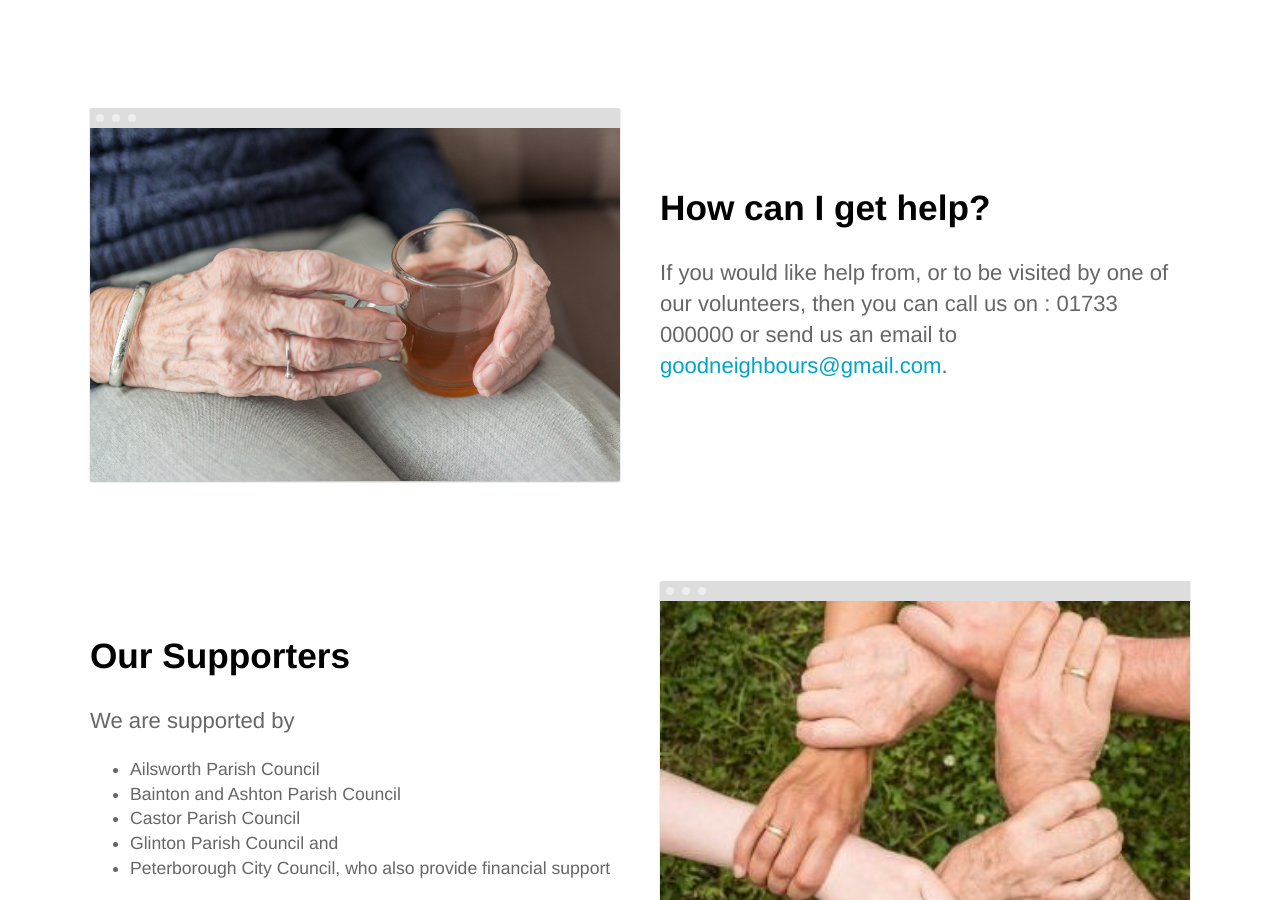
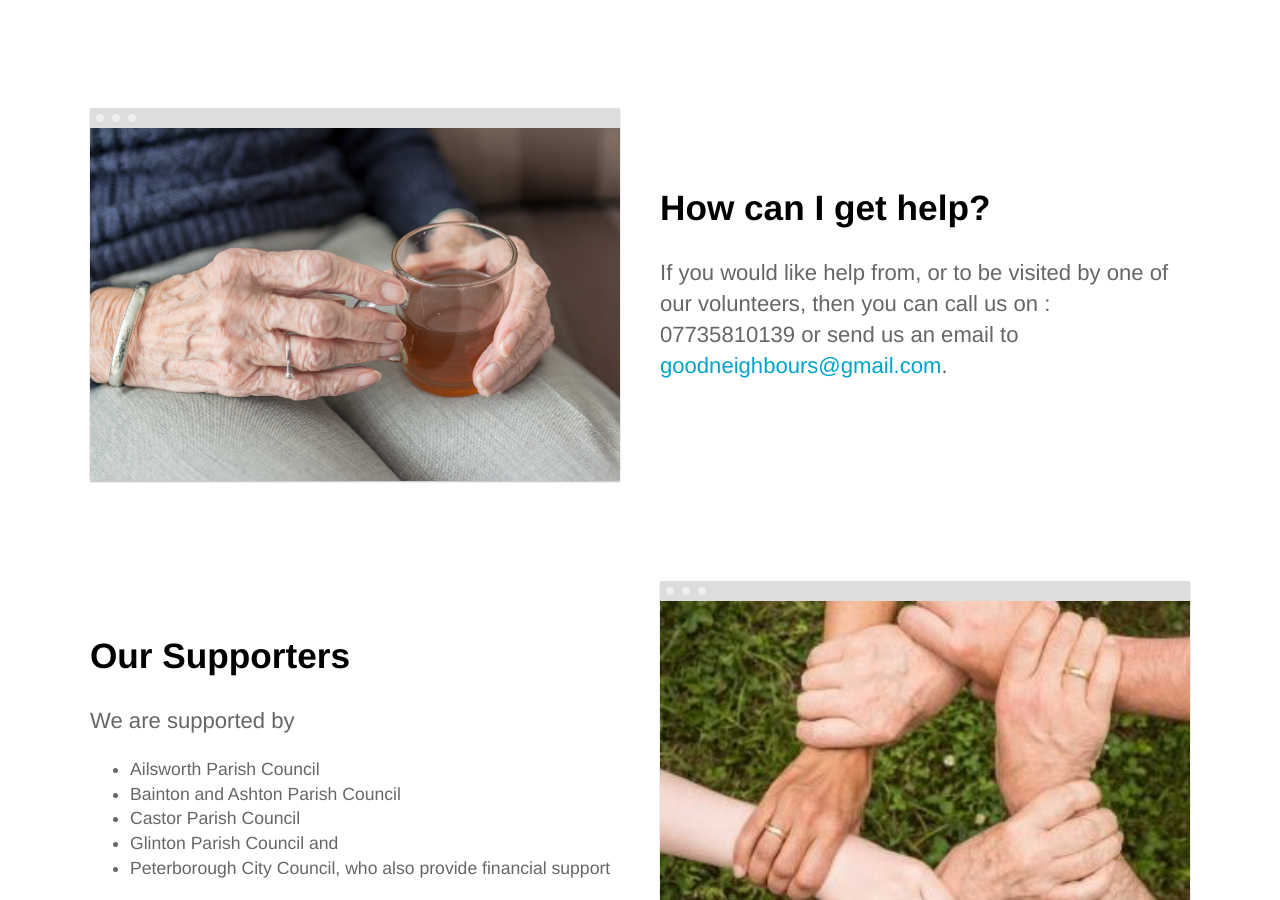
Before and after one commit to chriswilde1946/goodneighboursrp.org.uk, a Jekyll site: the page built from index.html, in a window 1280 px wide and 900 px high, scrolled down 2038 px. Built offline with Jekyll 4.4.1, drawn with Linux system fonts in a browser that asks for light colours.

Commit message:
Update index.html

```diff
--- a/index.html
+++ b/index.html
@@ -53,7 +53,7 @@ description: We are a community-based charity that harnesses the skills and good
 		<div class="container flex">
 			<div class="text editable">
 				<h2><strong>How can I get help?</strong></h2>
-				<p>If you would like help from, or to be visited by one of our volunteers, then you can call us  on : 01733 000000 or send us an email to  <a href="mailto:goodneighbours@gmail.com">goodneighbours@gmail.com</a>.</p>
+				<p>If you would like help from, or to be visited by one of our volunteers, then you can call us  on : 07735810139 or send us an email to  <a href="mailto:goodneighbours@gmail.com">goodneighbours@gmail.com</a>.</p>
 			</div>
 			<div class="image">
 				<img src="{{ site.baseurl }}/images/elderlyteacup2.jpg" alt="Screenshot" class="screenshot editable" />
```
